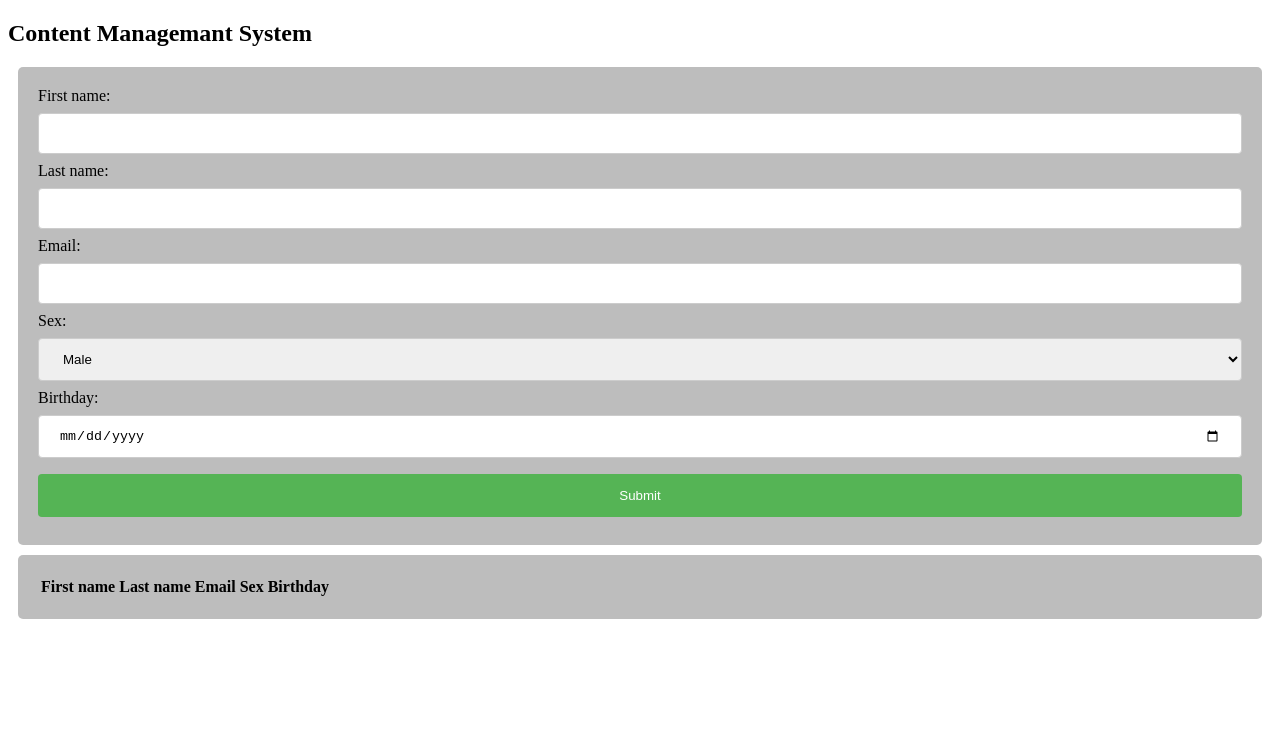
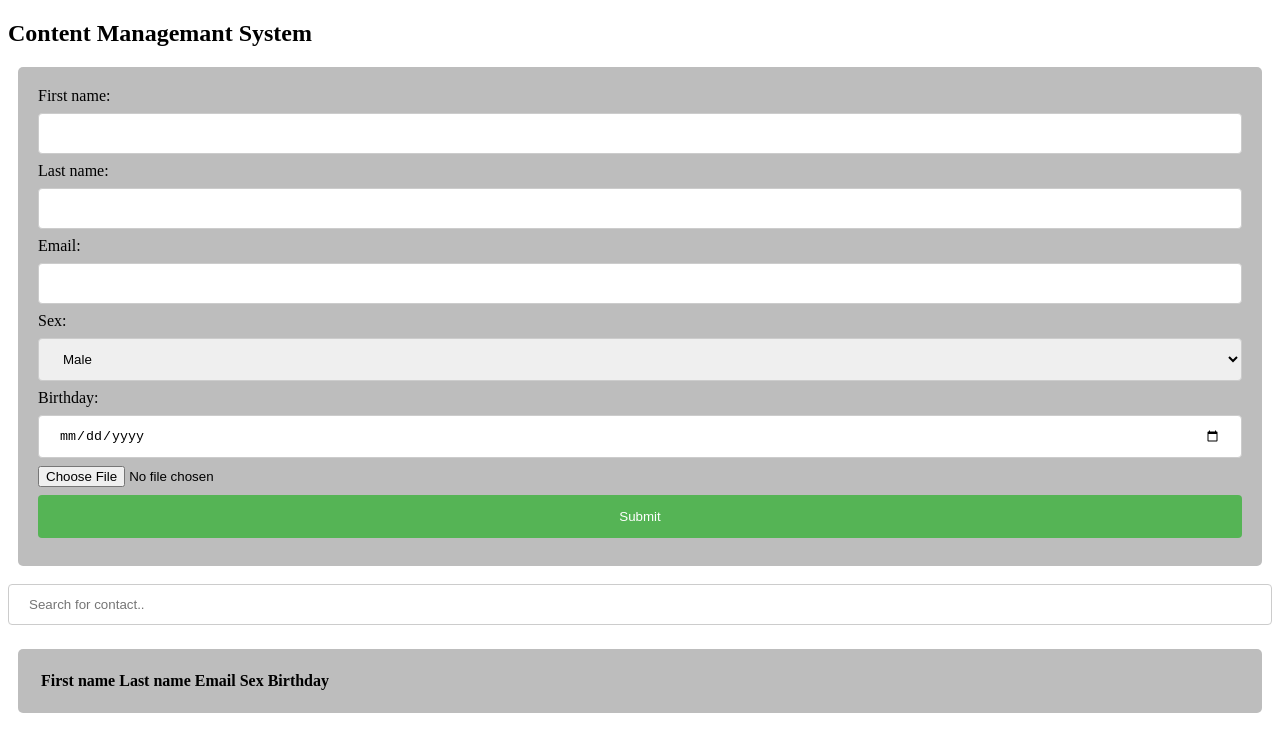
Before and after one commit to StanAle/CMS, a plain HTML site: page Index.html in a window 1280 px wide. Drawn offline with Linux system fonts and the light colour scheme.

Commit message:
Added html for the search bar and for the image input

```diff
--- a/Index.html
+++ b/Index.html
@@ -21,6 +21,7 @@
       ><br />
       <label for="birthday">Birthday:</label><br />
       <input type="date" id="birthday" name="birthday" />
+      <input type="file" id="file" name="file" />
       <br />
       <input
         type="button"
@@ -30,6 +31,14 @@
       />
     </div>
     <script type="text/javascript" src="index.js"></script>
+    <input
+      id="searchbar"
+      onkeyup="serch_contacts()"
+      type="text"
+      name="search"
+      placeholder="Search for contact.."
+    />
+    <ul id="list" style="list-style-type: none"></ul>
     <div class="table">
       <table id="table">
         <tr>
```
